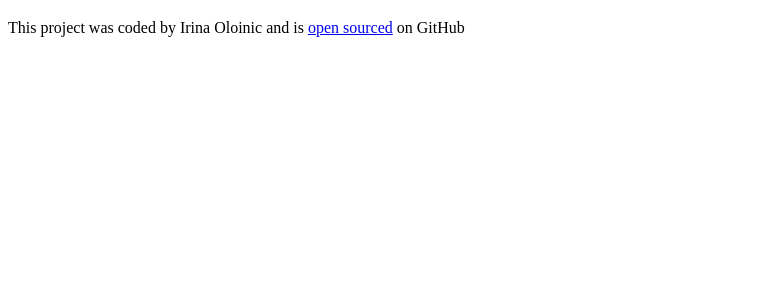
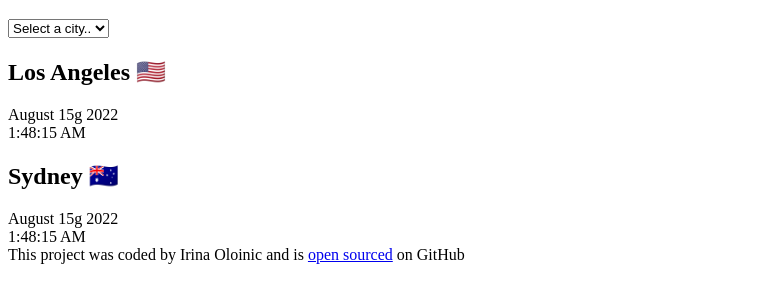
Before and after one commit to irinaoloinic/World-clock, a plain HTML site: page index.html in a window 1280 px wide. Shown: the part 61-364 px from the top of the page, without its empty margins (0-783 px from the left). Drawn offline with Linux system fonts and the light colour scheme.

Commit message:
added the basic HTML

```diff
--- a/index.html
+++ b/index.html
@@ -8,7 +8,30 @@
   <title>World Clock </title>
 </head>
 <body>
+
+  <div class="container" >
   <h1>World Clock</h1>
+
+    <select name="city" id="local-city">
+     <option value="">Select a city..</option>
+     <option value="">New York </option>
+     <option value="">Tokyo</option>
+     <option value="">Sydney</option>
+    </select>
+
+    <div class="city">
+      <h2>Los Angeles 🇺🇸</h2>
+     <div class="date">August 15g 2022</div>
+     <div class="time"> 1:48:15 AM</div>
+    </div>
+
+    <div class="city">
+      <h2>Sydney 🇦🇺</h2>
+     <div class="date">August 15g 2022</div>
+     <div class="time"> 1:48:15 AM</div>
+    </div>
+
+  </div>
   <footer>This project was coded by Irina Oloinic and is <a href="https://github.com/irinaoloinic/World-clock">open sourced</a>  on GitHub</footer>
   <script src="/javascript/file.js" ></script>
 </body>
```
